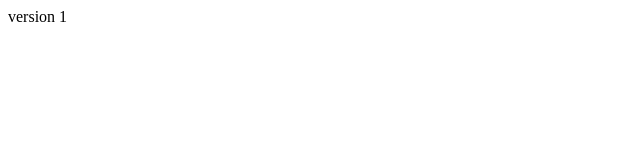
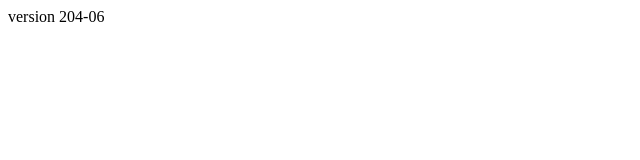
Before and after one commit to kumarsai12383/github-exam-practice, a plain HTML site: page index.html in a window 1280 px wide. Shown: the full height of the page, 0-640 px from the left. Drawn offline with Linux system fonts and the light colour scheme.

Commit message:
fixed the V2 bug

```diff
--- a/index.html
+++ b/index.html
@@ -6,6 +6,6 @@
     <title>Document</title>
 </head>
 <body>
-    version 1
+    version 204-06
 </body>
 </html>
```
